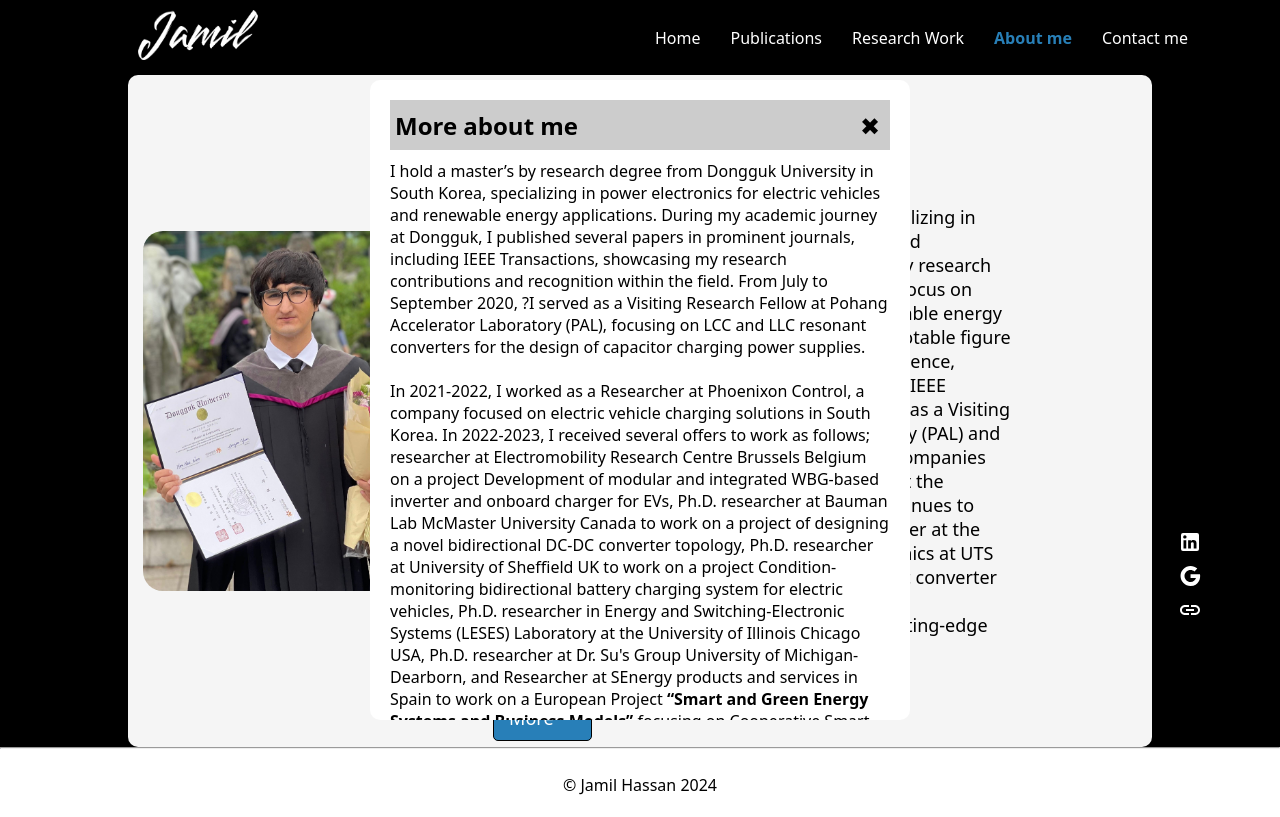
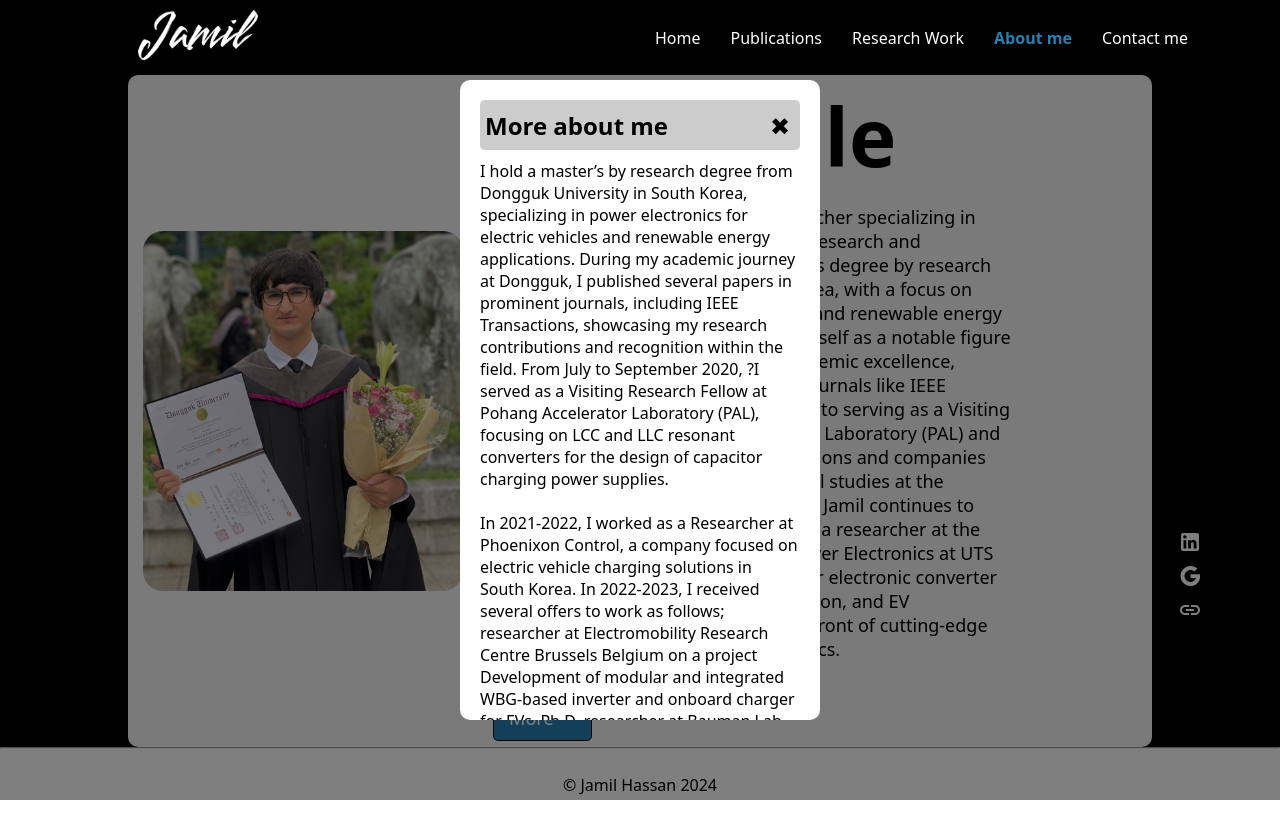
Before and after one commit to shahzaibsaleem665/jamil-pf, a React (Create React App) app: page /about-me in a window 1280 px wide. Both pictures are taken after a click on the button "Learn More". Built offline with nearby package versions, Linux system fonts and the light colour scheme; a web font is replaced by a local one.

Commit message:
working on popup

```diff
--- a/src/Components/PopUp.css
+++ b/src/Components/PopUp.css
@@ -1,21 +1,21 @@
 /* PopUp.css */
-
 .popup {
   position: fixed;
   top: 0;
   left: 0;
   width: 100%;
-  height: 100%; /* semi-transparent background */
-  z-index: 9999; /* Set a high z-index value */
+  height: 100%; /* Cover the entire viewport */
+  z-index: 1; /* Set a high z-index value to make sure it appears on top of other content */
   display: flex;
   justify-content: center;
   align-items: center;
+  background-color: rgba(0, 0, 0, 0.5); /* Semi-transparent background */
 }
 
 .popup__inner {
   position: relative;
   width: 500px;
-  max-width: 90%;
+  width: 25%;
   max-height: 75%;
   background: white;
   padding: 20px;
@@ -44,6 +44,7 @@
   margin-bottom: 10px;
   height: 40px;
   padding: 5px;
+  border-radius: 5px;
   background-color: #CCC;
 }
 
--- a/src/Components/PopUp.js
+++ b/src/Components/PopUp.js
@@ -2,6 +2,7 @@ import React from 'react';
 import './PopUp.css';
 
 function PopUp({ isOpen, togglePopup, heading, content }) {
+
   if (!isOpen) return null;
 
   return (
--- a/src/Pages/About.js
+++ b/src/Pages/About.js
@@ -16,24 +16,27 @@ function About() {
       <div className="about__content">
         <div className="about__main">
           <div className="about__mainLeft">
-            <img src={about} />
+            <img src={about} alt='My self' />
             </div>
             <div className="about__mainRight">
             <h1>My Profile</h1>
             <p>Meet Jamil Hassan, a seasoned Researcher specializing in Power Electronics within the realm of research and development (R&D). Holding a master’s degree by research from Dongguk University in South Korea, with a focus on power electronics for electric vehicles and renewable energy applications, Jamil has established himself as a notable figure in the field. With a track record of academic excellence, including publications in prestigious journals like IEEE Transactions, Jamil's expertise extends to serving as a Visiting Research Fellow at Pohang Accelerator Laboratory (PAL) and undertaking roles at esteemed institutions and companies worldwide. Currently pursuing doctoral studies at the University of Technology Sydney (UTS), Jamil continues to contribute to the field while serving as a researcher at the Centre for Electrical Machines and Power Electronics at UTS Tech Lab. With a keen interest in power electronic converter topologies, renewable energy integration, and EV applications, Jamil remains at the forefront of cutting-edge research in the field of Power Electronics.
             </p>
             <button className='about__button' onClick={togglePopup}>Learn More <ArrowForwardIcon /></button>
+
+
             <PopUp  isOpen={isOpen} togglePopup={togglePopup} heading='More about me' content= {<> I hold a master’s by research degree from Dongguk University in South Korea, specializing in power electronics for electric vehicles and renewable energy applications. During my academic journey at Dongguk, I published several papers in prominent journals, including IEEE Transactions, showcasing my research contributions and recognition within the field. From July to September 2020, ?I served as a Visiting Research Fellow at Pohang Accelerator Laboratory (PAL), focusing on LCC and LLC resonant converters for the design of capacitor charging power supplies.<br></br><br></br>
 
-In 2021-2022, I worked as a Researcher at Phoenixon Control, a company focused on electric vehicle charging solutions in South Korea.
+            In 2021-2022, I worked as a Researcher at Phoenixon Control, a company focused on electric vehicle charging solutions in South Korea.
 
-In 2022-2023, I received several offers to work as follows; researcher at Electromobility Research Centre Brussels Belgium on a project Development of modular and integrated WBG-based inverter and onboard charger for EVs, Ph.D. researcher at Bauman Lab McMaster University Canada to work on a project of designing a novel bidirectional DC-DC converter topology, Ph.D. researcher at University of Sheffield UK to work on a project Condition-monitoring bidirectional battery charging system for electric vehicles, Ph.D. researcher in Energy and Switching-Electronic Systems (LESES) Laboratory at the  University of Illinois Chicago USA, Ph.D. researcher at Dr. Su's Group University of Michigan-Dearborn, and Researcher at SEnergy products and services in Spain to work on a European Project <strong>“Smart and Green Energy Systems and Business Models” </strong> focusing on Cooperative Smart Inverters for Solar PV plants.<br></br><br></br>
+            In 2022-2023, I received several offers to work as follows; researcher at Electromobility Research Centre Brussels Belgium on a project Development of modular and integrated WBG-based inverter and onboard charger for EVs, Ph.D. researcher at Bauman Lab McMaster University Canada to work on a project of designing a novel bidirectional DC-DC converter topology, Ph.D. researcher at University of Sheffield UK to work on a project Condition-monitoring bidirectional battery charging system for electric vehicles, Ph.D. researcher in Energy and Switching-Electronic Systems (LESES) Laboratory at the  University of Illinois Chicago USA, Ph.D. researcher at Dr. Su's Group University of Michigan-Dearborn, and Researcher at SEnergy products and services in Spain to work on a European Project <strong>“Smart and Green Energy Systems and Business Models” </strong> focusing on Cooperative Smart Inverters for Solar PV plants.<br></br><br></br>
 
-In June 2022, I joined SENERGY Products and Services in Spain, where I worked on a European Union-based project called <strong>'Cooperative Smart Inverters'</strong> in collaboration with the Warsaw University of Technology (WUT) in Poland as part of a prestigious Marie Curie Fellowship. <br></br><br></br>
-In November 2023, I joined the University of Technology Sydney (UTS), where I am currently pursuing my doctoral studies. Additionally, I serves as a researcher at the Centre for Electrical Machines and Power Electronics at UTS Tech Lab.<br></br> <br></br>
-I have 8 publications, including 4 journal papers in top-tier IEEE transaction journals and 4 conference papers.</>}
+            In June 2022, I joined SENERGY Products and Services in Spain, where I worked on a European Union-based project called <strong>'Cooperative Smart Inverters'</strong> in collaboration with the Warsaw University of Technology (WUT) in Poland as part of a prestigious Marie Curie Fellowship. <br></br><br></br>
 
-/>
+            In November 2023, I joined the University of Technology Sydney (UTS), where I am currently pursuing my doctoral studies. Additionally, I serves as a researcher at the Centre for Electrical Machines and Power Electronics at UTS Tech Lab.<br></br> <br></br>
+            <i>I have 8 publications, including 4 journal papers in top-tier IEEE transaction journals and 4 conference papers.</i></>}
+
+            />
 
             </div>
         </div>
```
